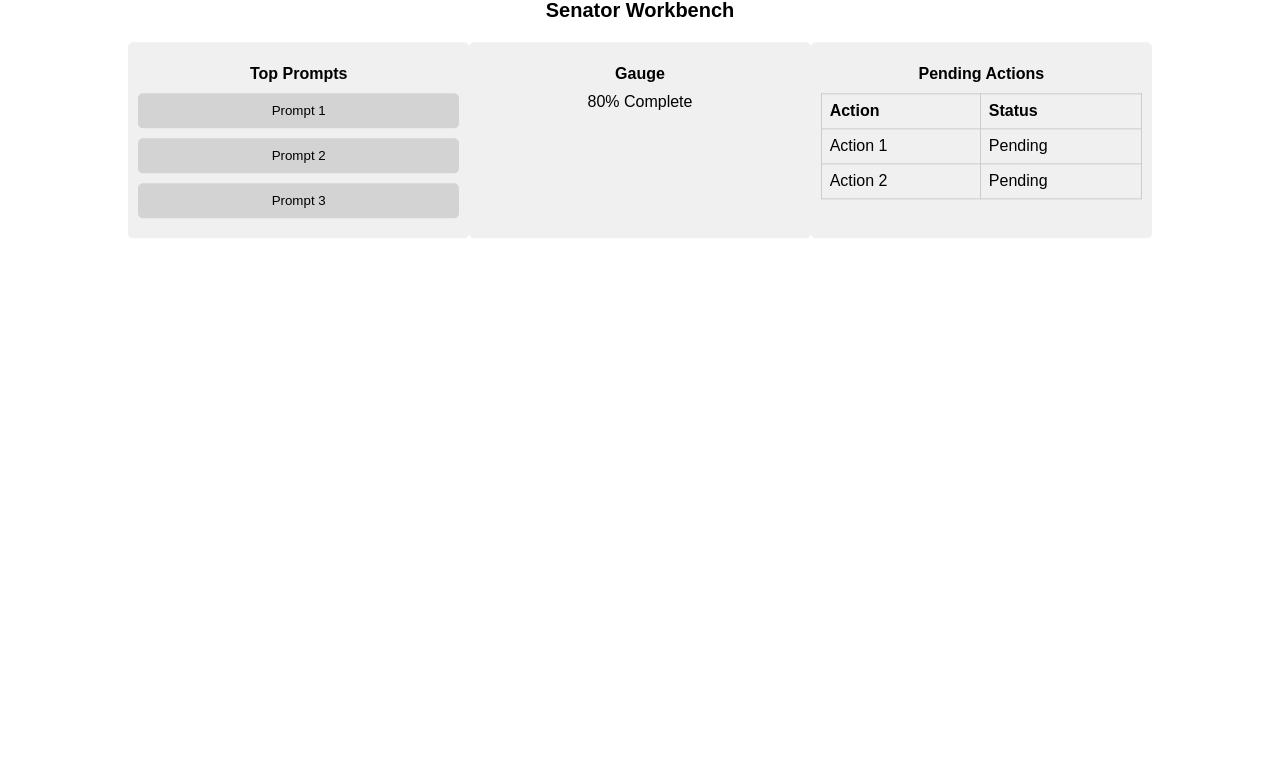
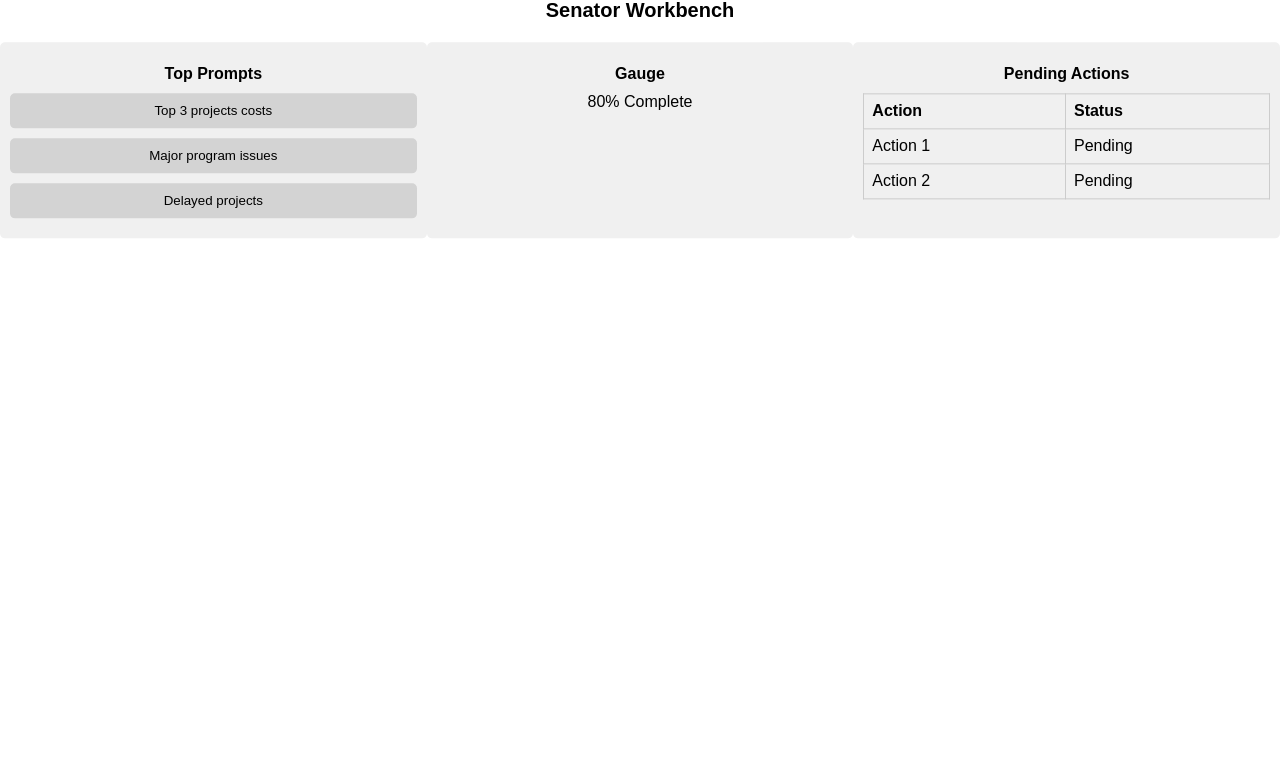
Before and after one commit to daniellynam/copilot, a PHP site: page / in a window 1280 px wide. Shown: the part 21-779 px from the top of the page. Run offline with PHP 8.4, Linux system fonts and the light colour scheme; some libraries are stand-ins or nearby versions.

Commit message:
Update index.php

```diff
--- a/index.php
+++ b/index.php
@@ -10,7 +10,7 @@
       }
 
       .container {
-        width: 80%;
+        width: 100%;
         margin: 0 auto;
         margin-top: 50vh;
         transform: translateY(-50%);
@@ -86,12 +86,16 @@
         text-align: right;
         background-color: #e0e0e0;
         border: none;
+        border: none !important;
+        box-shadow: none !important;
       }
 
-      .webchat .webchat__bubble--from-bot {
+     .webchat .webchat__bubble--from-bot {
         text-align: left;
         background-color: #ffffff;
         border: none;
+        border: none !important;
+        box-shadow: none !important;
       }
     </style>
   </head>
@@ -101,9 +105,9 @@
       <div class="top-section">
         <div class="section prompts">
           <h2>Top Prompts</h2>
-          <button class="prompt-button" onclick="sendMessage('Prompt 1')">Prompt 1</button>
-          <button class="prompt-button" onclick="sendMessage('Prompt 2')">Prompt 2</button>
-          <button class="prompt-button" onclick="sendMessage('Prompt 3')">Prompt 3</button>
+          <button class="prompt-button" onclick="sendMessage('Prompt 1')">Top 3 projects costs</button>
+          <button class="prompt-button" onclick="sendMessage('Prompt 2')">Major program issues</button>
+          <button class="prompt-button" onclick="sendMessage('Prompt 3')">Delayed projects</button>
         </div>
         <div class="section gauge">
           <h2>Gauge</h2>
```
